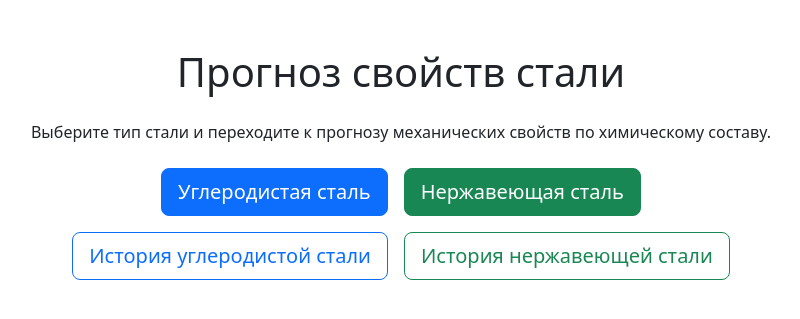
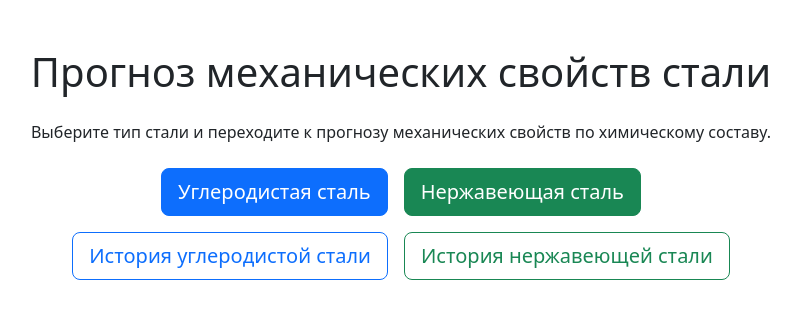
Before and after one commit to VladislavLavrov/423901_devops_SvintsovIlya, a Django app: page / in a window 1280 px wide. Shown: the top 319 px of the page, without its empty margins (239-1039 px from the left). Run offline with Django 5.2, Linux system fonts and the light colour scheme.

Commit message:
Update index.html

```diff
--- a/steel_predict_project/steel_predictor/templates/steel_predictor/index.html
+++ b/steel_predict_project/steel_predictor/templates/steel_predictor/index.html
@@ -2,12 +2,12 @@
 <html lang="ru">
 <head>
     <meta charset="UTF-8">
-    <title>Прогноз1 свойств стали</title>
+    <title>Прогноз свойств стали</title>
     <link href="https://cdn.jsdelivr.net/npm/bootstrap@5.3.2/dist/css/bootstrap.min.css" rel="stylesheet">
 </head>
 <body>
 <div class="container mt-5">
-    <h1 class="text-center mb-4">Прогноз свойств стали</h1>
+    <h1 class="text-center mb-4">Прогноз механических свойств стали</h1>
     <p class="text-center">Выберите тип стали и переходите к прогнозу механических свойств по химическому составу.</p>
 
     <div class="d-flex justify-content-center gap-3 mt-4">
```
